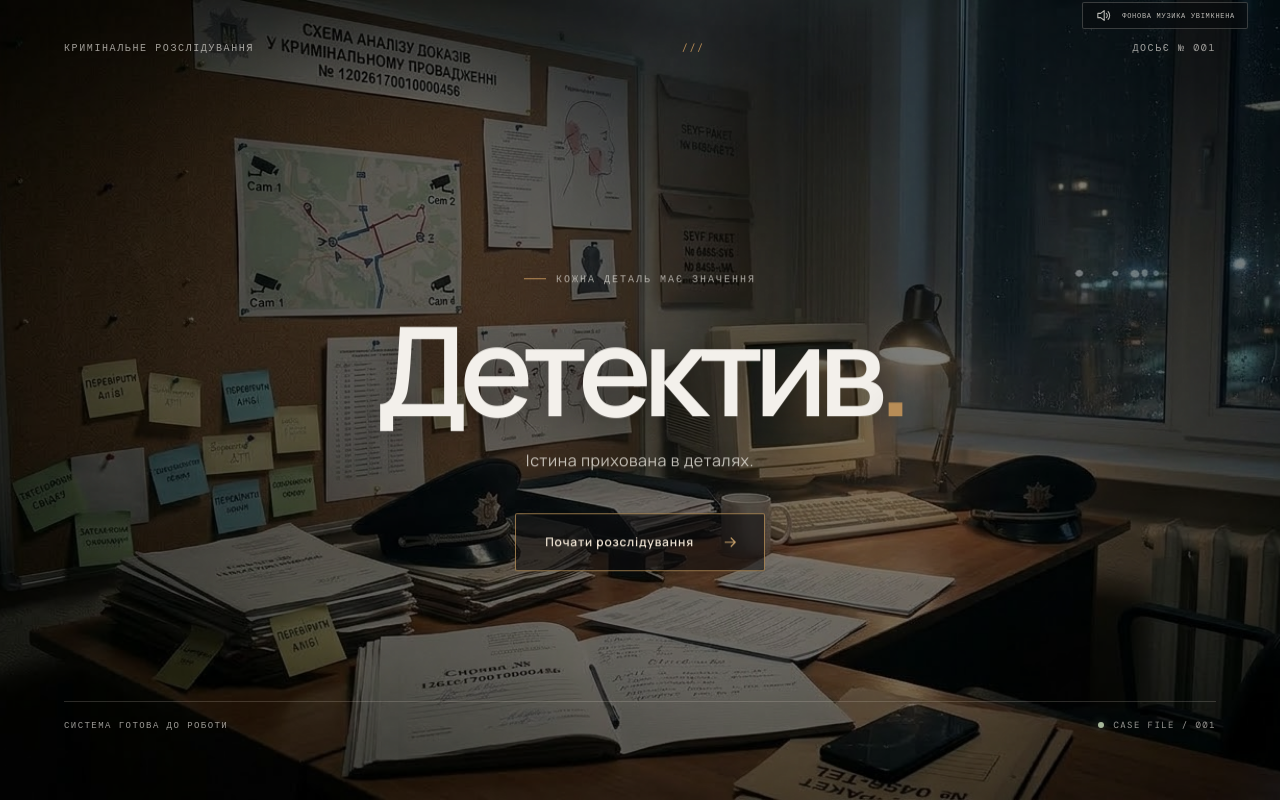
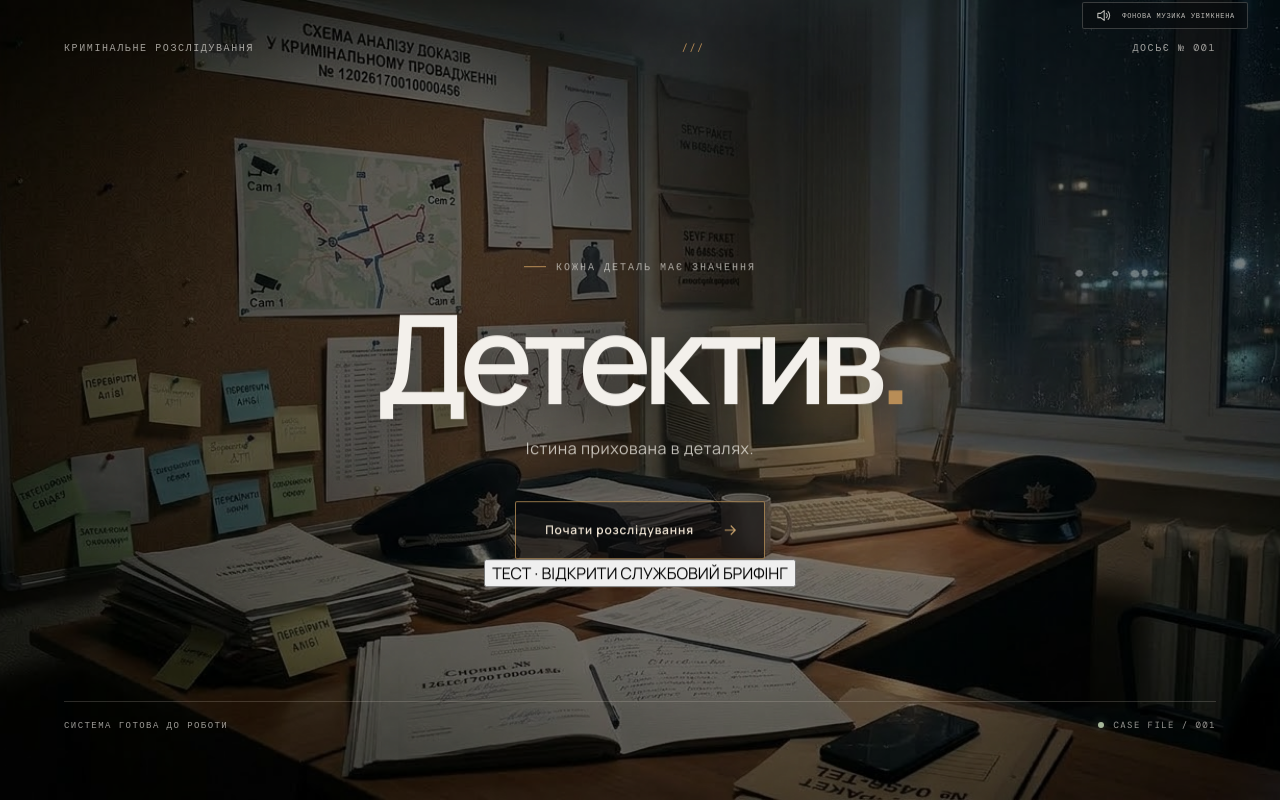
Before and after one commit to petro-mykhats2/detective-game, a React (Vite) app: page / in a window 1280 px wide. Built offline with nearby package versions, Linux system fonts and the light colour scheme.

Commit message:
Add temporary direct briefing test button

```diff
--- a/src/App.tsx
+++ b/src/App.tsx
@@ -209,6 +209,10 @@ export default function App() {
                 <path d="M5 12h13M13 6l6 6-6 6" />
               </svg>
             </button>
+            {/* Тимчасова кнопка для тестування прямого переходу до службового брифінгу. Видаліть після тестів. */}
+            <button className="briefing-test-button" onClick={() => setScreen("stage-three-briefing")}>
+              ТЕСТ · ВІДКРИТИ СЛУЖБОВИЙ БРИФІНГ
+            </button>
           </div>
           <div className="intro__footer">
             <span>СИСТЕМА ГОТОВА ДО РОБОТИ</span>
```
